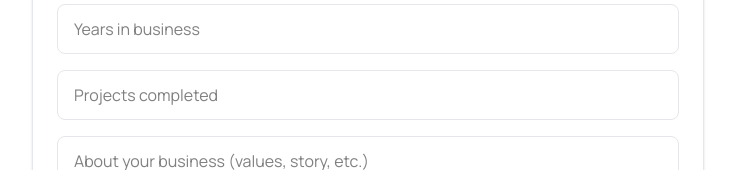
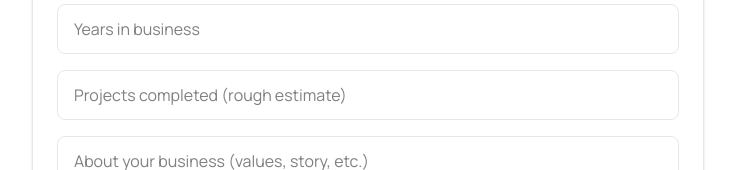
Before and after one commit to JohannesKarasik/ContractorBoost, a Next.js app: page /client-form in a window 1280 px wide. Shown: the part 1355-1525 px from the top of the page, without its empty margins (272-1007 px from the left). Built offline with nearby package versions, Linux system fonts and the light colour scheme.

Commit message:
Initial commit

```diff
--- a/src/app/client-form/page.tsx
+++ b/src/app/client-form/page.tsx
@@ -192,12 +192,12 @@ export default function ContactPage() {
             className="w-full rounded-lg border px-4 py-3"
           />
 
-          <input
-            type="number"
-            name="projects_completed"
-            placeholder="Projects completed"
-            className="w-full rounded-lg border px-4 py-3"
-          />
+<input
+  type="number"
+  name="projects_completed"
+  placeholder="Projects completed (rough estimate)"
+  className="w-full rounded-lg border px-4 py-3"
+/>
 
           <textarea
             name="about"
```
